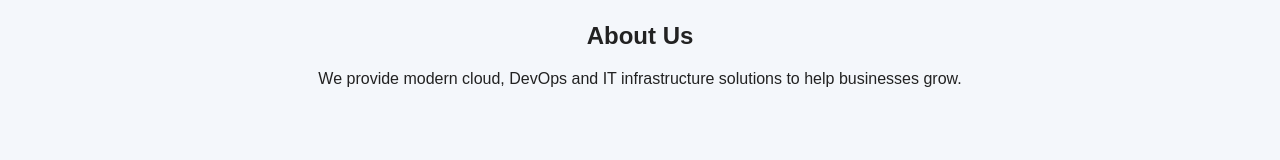
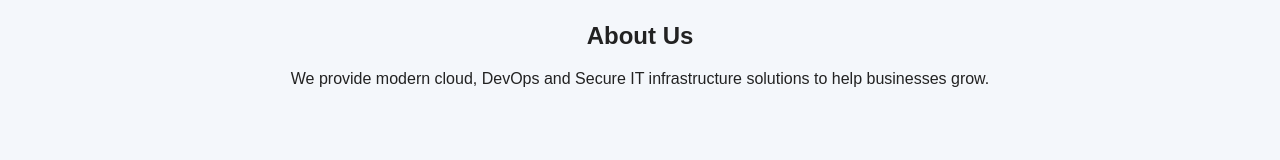
Before and after one commit to lalitvats1985/cloudtech-website, a plain HTML site: page index.html in a window 1280 px wide. Shown: the part 477-637 px from the top of the page. Drawn offline with Linux system fonts and the light colour scheme; a script that the page names is missing.

Commit message:
modify content in index.html

```diff
--- a/index.html
+++ b/index.html
@@ -27,7 +27,7 @@
 
     <section id="about">
         <h2>About Us</h2>
-        <p>We provide modern cloud, DevOps and IT infrastructure
+        <p>We provide modern cloud, DevOps and Secure IT infrastructure
            solutions to help businesses grow.</p>
     </section>
 
```
